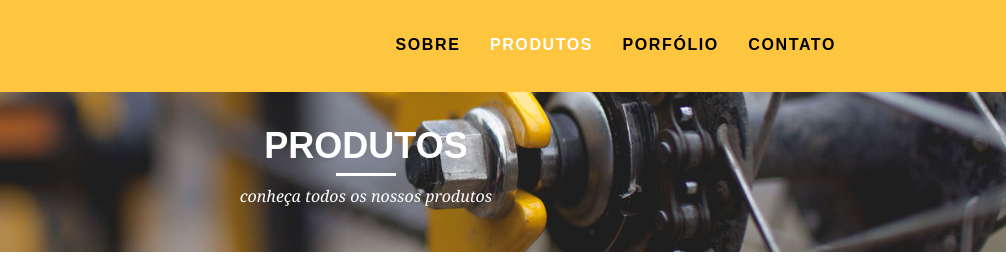
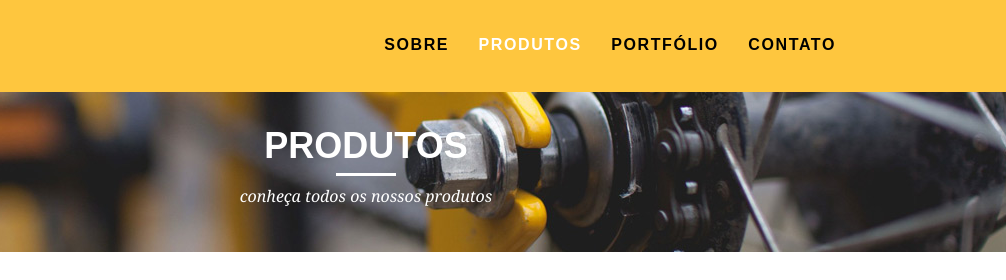
Before and after one commit to ErickMarllon/Bikcraft, a plain HTML site: page produtos.html in a window 1280 px wide. Shown: the top 280 px of the page, 274-1280 px from the left. Drawn offline with Linux system fonts and the light colour scheme.

Commit message:
Update produtos.html

```diff
--- a/produtos.html
+++ b/produtos.html
@@ -28,7 +28,7 @@
                     <ul>
                         <li><a href="sobre.html">Sobre</a></li>
                         <li><a href="produtos.html" class="menu_ativo">Produtos</a></li>
-                        <li><a href="portfolio.html">Porfólio</a></li>
+                        <li><a href="portfolio.html">Portfólio</a></li>
                         <li><a href="contato.html">Contato</a></li>
                     </ul>
                 </nav>
```
